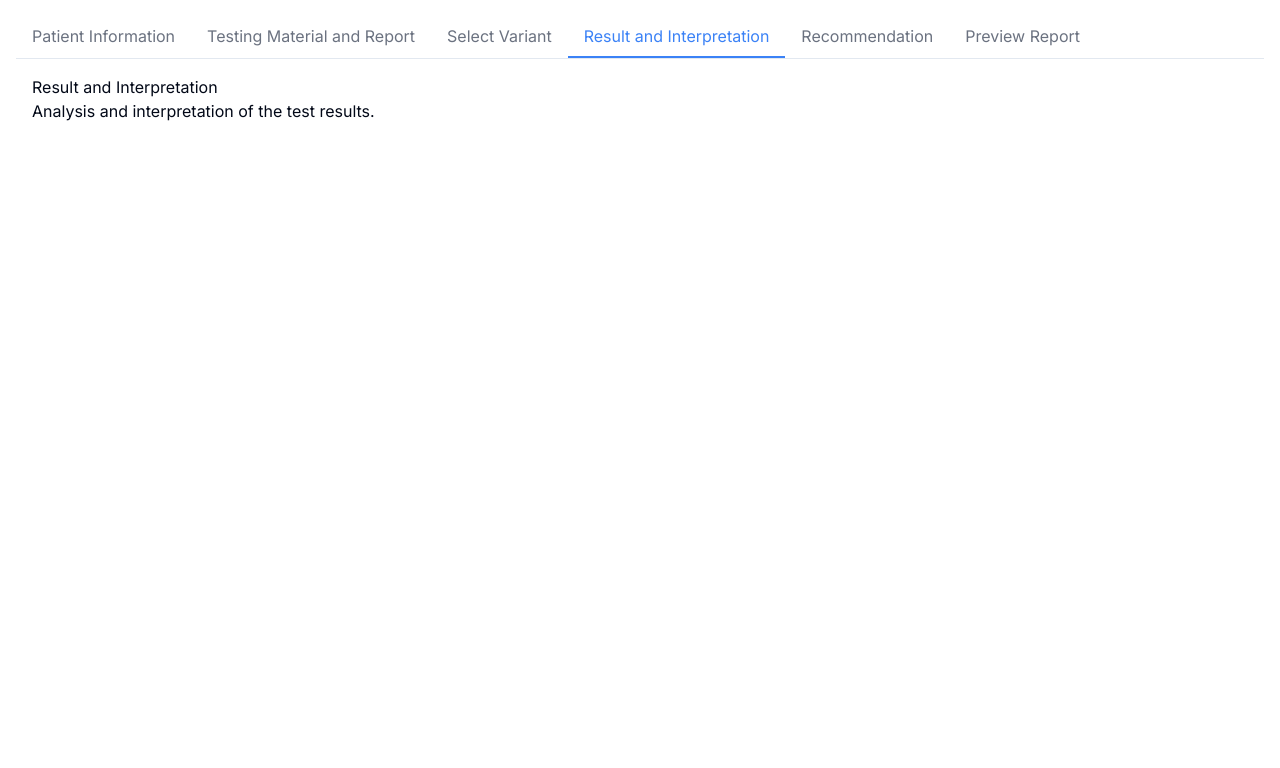
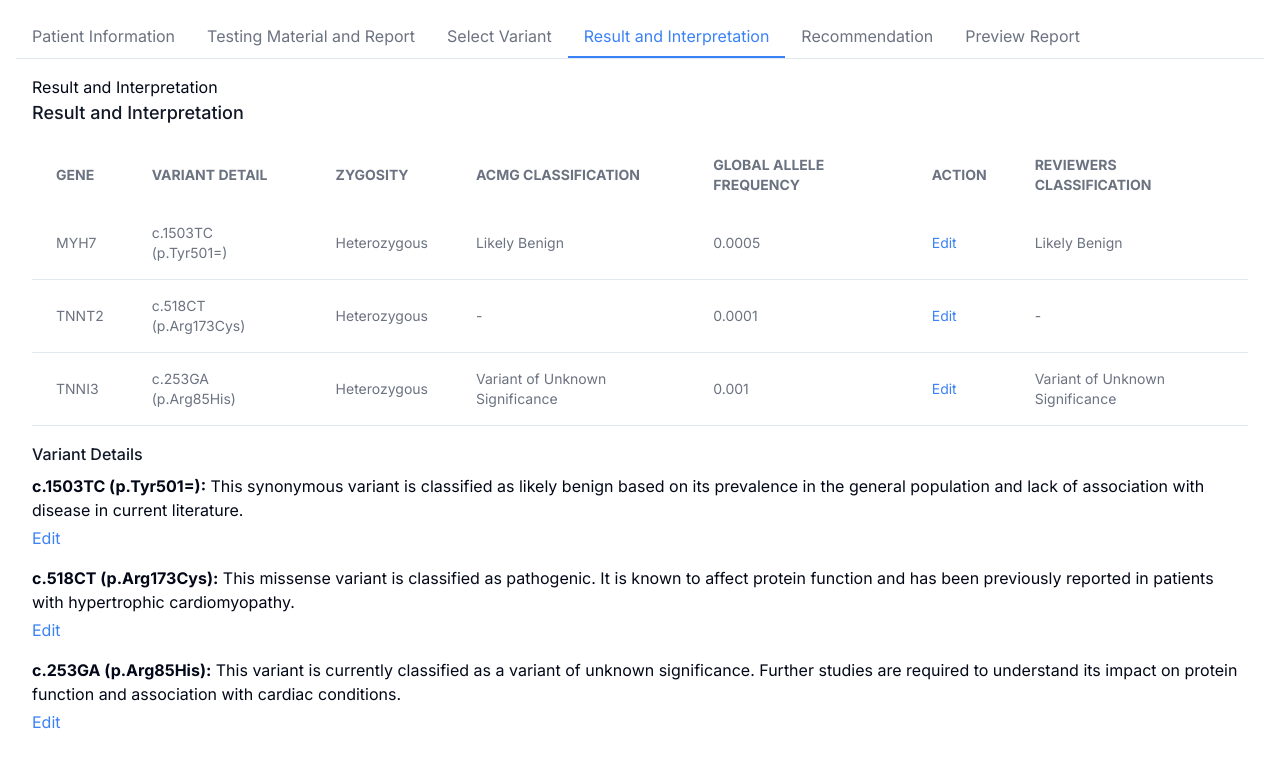
Before and after one commit to Aldhaf/senuna-report, a Next.js app: page / in a window 1280 px wide. Both pictures are taken after a click on the button "Result and Interpretation". Shown: the top 768 px of the page. Built offline with nearby package versions, Linux system fonts and the light colour scheme.

Commit message:
update tabs result interpretation and recomendation

```diff
--- a/components/ui/Tabs.tsx
+++ b/components/ui/Tabs.tsx
@@ -177,23 +177,117 @@ const Tabs: React.FC = () => {
       label: "Result and Interpretation",
       content: (
         <div>
-          <p>Analysis and interpretation of the test results.</p>
-          <table className="min-w-full text-left text-sm text-gray-500">
-            <thead></thead>
-            <tbody></tbody>
+          <h1 className="text-lg font-medium text-gray-900">Result and Interpretation</h1>
+          <table className="min-w-full text-left text-sm text-gray-500 mt-4">
+            <thead>
+              <tr>
+                <th className="px-6 py-3">GENE</th>
+                <th className="px-6 py-3">VARIANT DETAIL</th>
+                <th className="px-6 py-3">ZYGOSITY</th>
+                <th className="px-6 py-3">ACMG CLASSIFICATION</th>
+                <th className="px-6 py-3">GLOBAL ALLELE FREQUENCY</th>
+                <th className="px-6 py-3">ACTION</th>
+                <th className="px-6 py-3">REVIEWERS CLASSIFICATION</th>
+              </tr>
+            </thead>
+            <tbody>
+              <tr className="border-b">
+                <td className="px-6 py-4">MYH7</td>
+                <td className="px-6 py-4">c.1503TC (p.Tyr501=)</td>
+                <td className="px-6 py-4">Heterozygous</td>
+                <td className="px-6 py-4">Likely Benign</td>
+                <td className="px-6 py-4">0.0005</td>
+                <td className="px-6 py-4">
+                  <button className="text-blue-500">Edit</button>
+                </td>
+                <td className="px-6 py-4">Likely Benign</td>
+              </tr>
+              <tr className="border-b">
+                <td className="px-6 py-4">TNNT2</td>
+                <td className="px-6 py-4">c.518CT (p.Arg173Cys)</td>
+                <td className="px-6 py-4">Heterozygous</td>
+                <td className="px-6 py-4">-</td>
+                <td className="px-6 py-4">0.0001</td>
+                <td className="px-6 py-4">
+                  <button className="text-blue-500">Edit</button>
+                </td>
+                <td className="px-6 py-4">-</td>
+              </tr>
+              <tr className="border-b">
+                <td className="px-6 py-4">TNNI3</td>
+                <td className="px-6 py-4">c.253GA (p.Arg85His)</td>
+                <td className="px-6 py-4">Heterozygous</td>
+                <td className="px-6 py-4">Variant of Unknown Significance</td>
+                <td className="px-6 py-4">0.001</td>
+                <td className="px-6 py-4">
+                  <button className="text-blue-500">Edit</button>
+                </td>
+                <td className="px-6 py-4">Variant of Unknown Significance</td>
+              </tr>
+            </tbody>
           </table>
+
+          <div className="mt-4">
+            <h2 className="text-md font-medium text-gray-900">Variant Details</h2>
+
+            <div className="mt-2">
+              <p><strong>c.1503TC (p.Tyr501=):</strong> This synonymous variant is classified as likely benign based on its prevalence in the general population and lack of association with disease in current literature.</p>
+              <button className="text-blue-500 mt-1">Edit</button>
+            </div>
+
+            <div className="mt-4">
+              <p><strong>c.518CT (p.Arg173Cys):</strong> This missense variant is classified as pathogenic. It is known to affect protein function and has been previously reported in patients with hypertrophic cardiomyopathy.</p>
+              <button className="text-blue-500 mt-1">Edit</button>
+            </div>
+
+            <div className="mt-4">
+              <p><strong>c.253GA (p.Arg85His):</strong> This variant is currently classified as a variant of unknown significance. Further studies are required to understand its impact on protein function and association with cardiac conditions.</p>
+              <button className="text-blue-500 mt-1">Edit</button>
+            </div>
+          </div>
         </div>
       ),
     },
+
     {
       id: "recommendation",
       label: "Recommendation",
       content: (
         <div>
-          <p>Suggestions based on the test results.</p>
+          <h1 className="text-lg font-medium text-gray-900">Recommendation</h1>
+          <p className="text-sm text-gray-500">This info will be displayed on the report</p>
+          <button className="text-blue-500 mt-1">Edit</button>
+
+          <ul className="list-disc ml-6 mt-4 text-gray-700">
+            <li>Follow-up genetic counseling is recommended to discuss the implications of the detected pathogenic and uncertain variants.</li>
+            <li>Family screening may be advised for the pathogenic variant identified in TNNT2.</li>
+          </ul>
+
+          <div className="mt-6">
+            <h2 className="text-md font-medium text-gray-900">Genetics Counselor's Note</h2>
+            <p className="text-sm text-gray-500">This info will be displayed on report</p>
+            <button className="text-blue-500 mt-1">Edit</button>
+
+            <ul className="list-disc ml-6 mt-4 text-gray-700">
+              <li><strong>MYH7 Variant:</strong> Given the benign nature of the MYH7 variant, no immediate clinical action is required. However, it's important to note that genetic factors are just one aspect of disease risk.</li>
+              <li><strong>TNNT2 Variant:</strong> The identification of the pathogenic variant in TNNT2 suggests a significant risk for hypertrophic cardiomyopathy. It is strongly recommended that the patient engage in a detailed discussion with a cardiologist. Screening of first-degree relatives may also be considered.</li>
+              <li><strong>TNNI3 Variant:</strong> The uncertainty associated with the TNNI3 variant warrants cautious interpretation. We recommend periodic review of the scientific literature and potential re-evaluation of this variant's clinical significance as new data emerge.</li>
+            </ul>
+          </div>
+
+          <div className="mt-6">
+            <h2 className="text-md font-medium text-gray-900">Conclusion</h2>
+            <p className="text-sm text-gray-500">This info will be displayed on report</p>
+            <button className="text-blue-500 mt-1">Edit</button>
+
+            <ul className="list-disc ml-6 mt-4 text-gray-700">
+              <li>This report reflects the findings based on the genetic testing performed with the current known scientific literature and available databases. Variants are classified according to the American College of Medical Genetics and Genomics (ACMG) guidelines. Changes in the classification of these variants may occur as new information becomes available.</li>
+            </ul>
+          </div>
         </div>
       ),
     },
+
     {
       id: "preview-report",
       label: "Preview Report",
```
